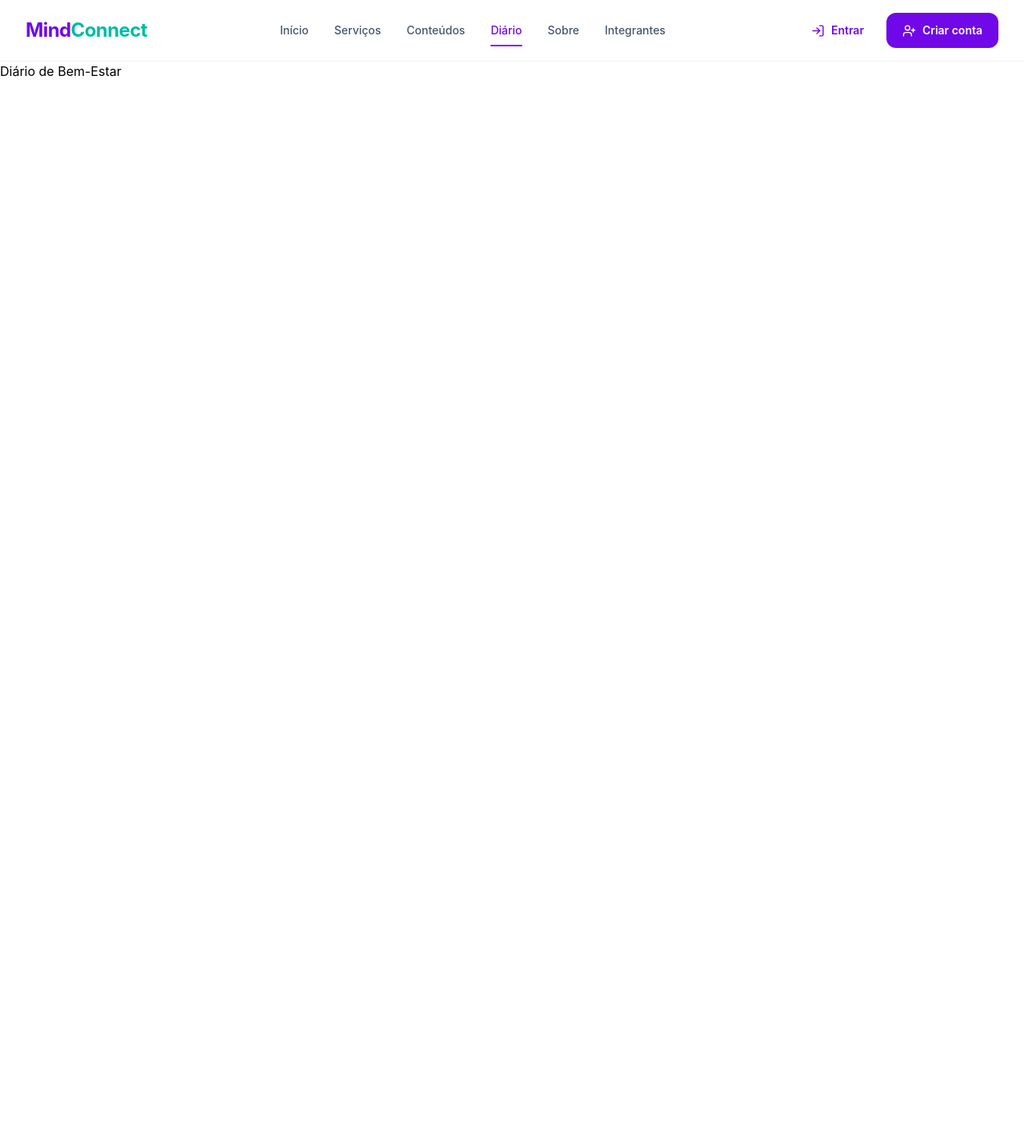
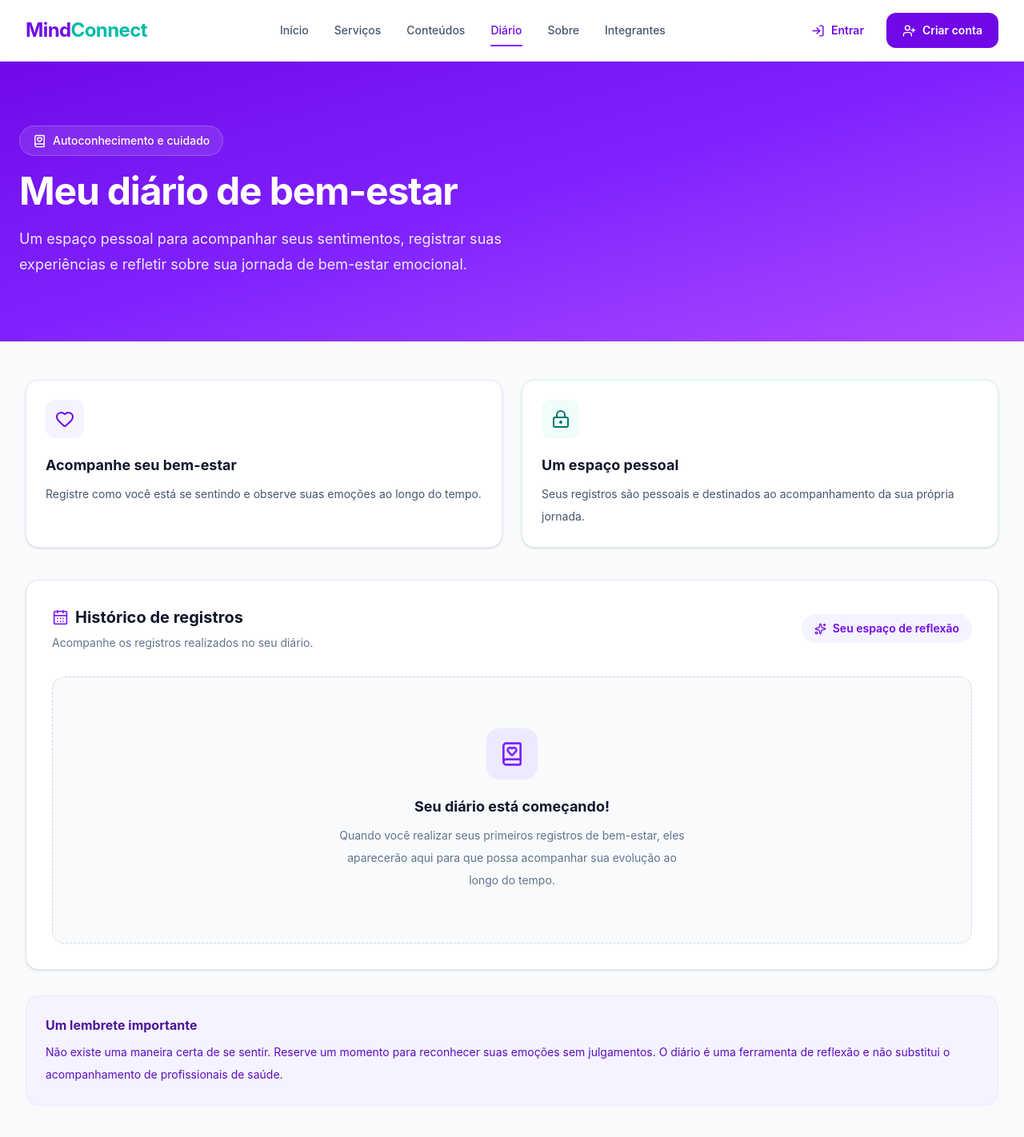
Before and after one commit to Pedrin740/MindConnect-Front-end, a React (Vite) app: page /diario in a window 1280 px wide. Shown: the top 1422 px of the page at 80% size. Before the commit the page ends 800 px from the top, so only its background shows below. Built offline with nearby package versions, Linux system fonts and the light colour scheme.

Commit message:
feat: desenvolve interface do diario de bem-estar

```diff
--- a/src/pages/Diario.tsx
+++ b/src/pages/Diario.tsx
@@ -1,5 +1,129 @@
+import {
+  BookHeart,
+  CalendarDays,
+  Heart,
+  LockKeyhole,
+  Sparkles,
+} from "lucide-react";
+
 function Diario() {
-  return <main>Diário de Bem-Estar</main>;
+  return (
+    <main className="min-h-screen bg-slate-50">
+      {/* Cabeçalho */}
+      <section className="bg-gradient-to-br from-violet-700 via-violet-600 to-purple-500 px-6 py-16 text-white sm:py-20">
+        <div className="mx-auto max-w-7xl">
+          <div className="mb-5 inline-flex items-center gap-2 rounded-full border border-white/20 bg-white/10 px-4 py-2 text-sm font-medium">
+            <BookHeart size={17} />
+            Autoconhecimento e cuidado
+          </div>
+
+          <h1 className="text-3xl font-bold tracking-tight sm:text-5xl">
+            Meu diário de bem-estar
+          </h1>
+
+          <p className="mt-5 max-w-2xl text-base leading-8 text-violet-100 sm:text-lg">
+            Um espaço pessoal para acompanhar seus sentimentos,
+            registrar suas experiências e refletir sobre sua
+            jornada de bem-estar emocional.
+          </p>
+        </div>
+      </section>
+
+      {/* Conteúdo principal */}
+      <section className="mx-auto max-w-7xl px-6 py-12 lg:px-8">
+        {/* Apresentação */}
+        <div className="mb-10 grid gap-6 md:grid-cols-2">
+          <div className="rounded-2xl border border-violet-100 bg-white p-6 shadow-sm">
+            <div className="flex h-12 w-12 items-center justify-center rounded-xl bg-violet-50 text-violet-700">
+              <Heart size={24} />
+            </div>
+
+            <h2 className="mt-5 text-lg font-bold text-slate-900">
+              Acompanhe seu bem-estar
+            </h2>
+
+            <p className="mt-2 text-sm leading-7 text-slate-600">
+              Registre como você está se sentindo e observe
+              suas emoções ao longo do tempo.
+            </p>
+          </div>
+
+          <div className="rounded-2xl border border-teal-100 bg-white p-6 shadow-sm">
+            <div className="flex h-12 w-12 items-center justify-center rounded-xl bg-teal-50 text-teal-700">
+              <LockKeyhole size={24} />
+            </div>
+
+            <h2 className="mt-5 text-lg font-bold text-slate-900">
+              Um espaço pessoal
+            </h2>
+
+            <p className="mt-2 text-sm leading-7 text-slate-600">
+              Seus registros são pessoais e destinados ao
+              acompanhamento da sua própria jornada.
+            </p>
+          </div>
+        </div>
+
+        {/* Histórico */}
+        <div className="rounded-2xl border border-slate-200 bg-white p-6 shadow-sm sm:p-8">
+          <div className="flex flex-col gap-3 sm:flex-row sm:items-center sm:justify-between">
+            <div>
+              <div className="flex items-center gap-2">
+                <CalendarDays
+                  size={21}
+                  className="text-violet-600"
+                />
+
+                <h2 className="text-xl font-bold text-slate-900">
+                  Histórico de registros
+                </h2>
+              </div>
+
+              <p className="mt-2 text-sm text-slate-500">
+                Acompanhe os registros realizados no seu diário.
+              </p>
+            </div>
+
+            <span className="inline-flex w-fit items-center gap-2 rounded-full bg-violet-50 px-4 py-2 text-sm font-semibold text-violet-700">
+              <Sparkles size={15} />
+              Seu espaço de reflexão
+            </span>
+          </div>
+
+          {/* Estado inicial */}
+          <div className="mt-8 flex flex-col items-center justify-center rounded-2xl border border-dashed border-slate-300 bg-slate-50 px-5 py-16 text-center">
+            <div className="flex h-16 w-16 items-center justify-center rounded-2xl bg-violet-100 text-violet-600">
+              <BookHeart size={32} />
+            </div>
+
+            <h3 className="mt-5 text-lg font-bold text-slate-900">
+              Seu diário está começando!
+            </h3>
+
+            <p className="mt-2 max-w-md text-sm leading-7 text-slate-500">
+              Quando você realizar seus primeiros registros de
+              bem-estar, eles aparecerão aqui para que possa
+              acompanhar sua evolução ao longo do tempo.
+            </p>
+          </div>
+        </div>
+
+        {/* Orientação */}
+        <div className="mt-8 rounded-2xl border border-violet-100 bg-violet-50 p-6">
+          <h3 className="font-bold text-violet-900">
+            Um lembrete importante
+          </h3>
+
+          <p className="mt-2 text-sm leading-7 text-violet-800">
+            Não existe uma maneira certa de se sentir. Reserve
+            um momento para reconhecer suas emoções sem julgamentos.
+            O diário é uma ferramenta de reflexão e não substitui
+            o acompanhamento de profissionais de saúde.
+          </p>
+        </div>
+      </section>
+    </main>
+  );
 }
 
 export default Diario;
```
